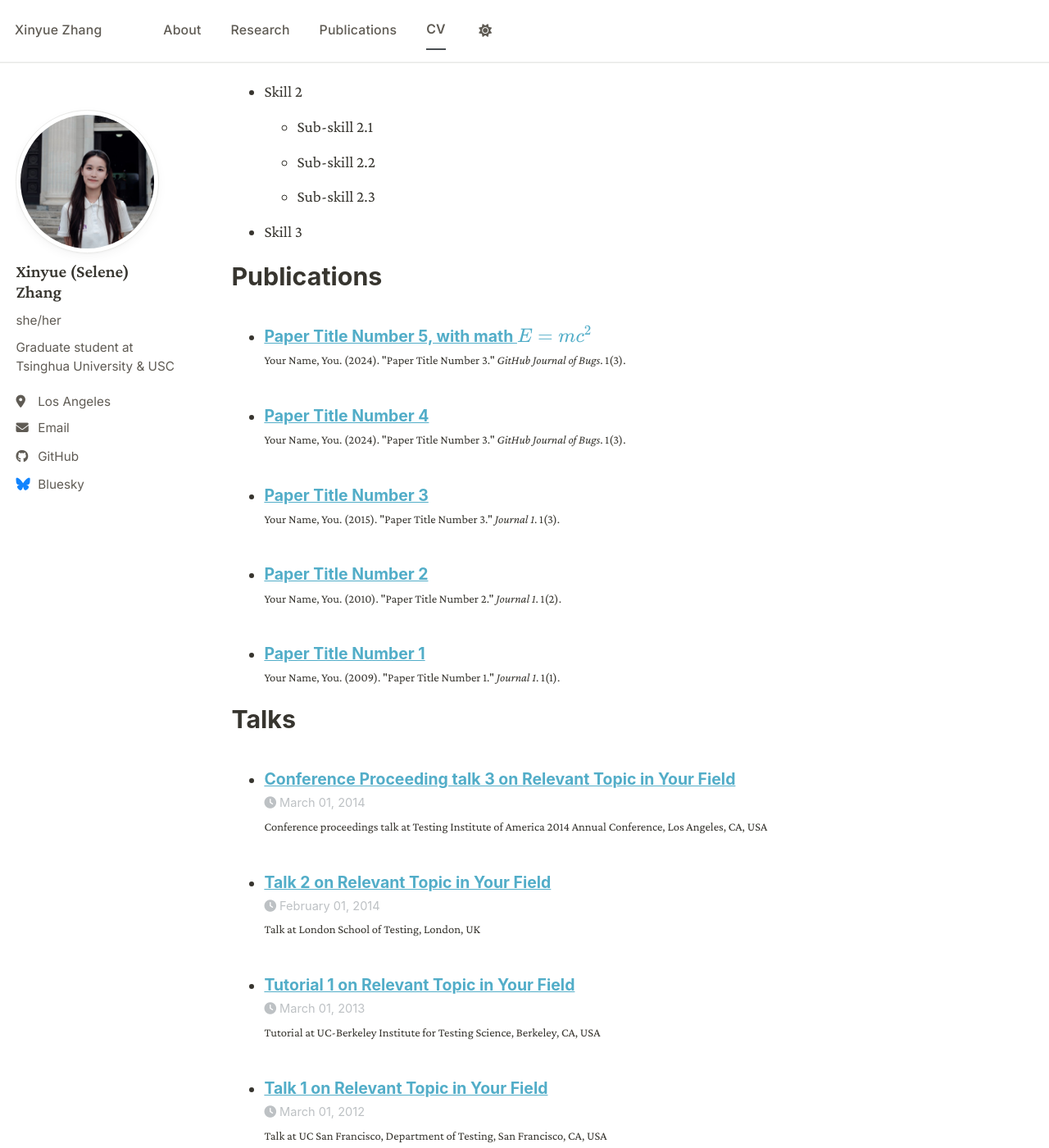
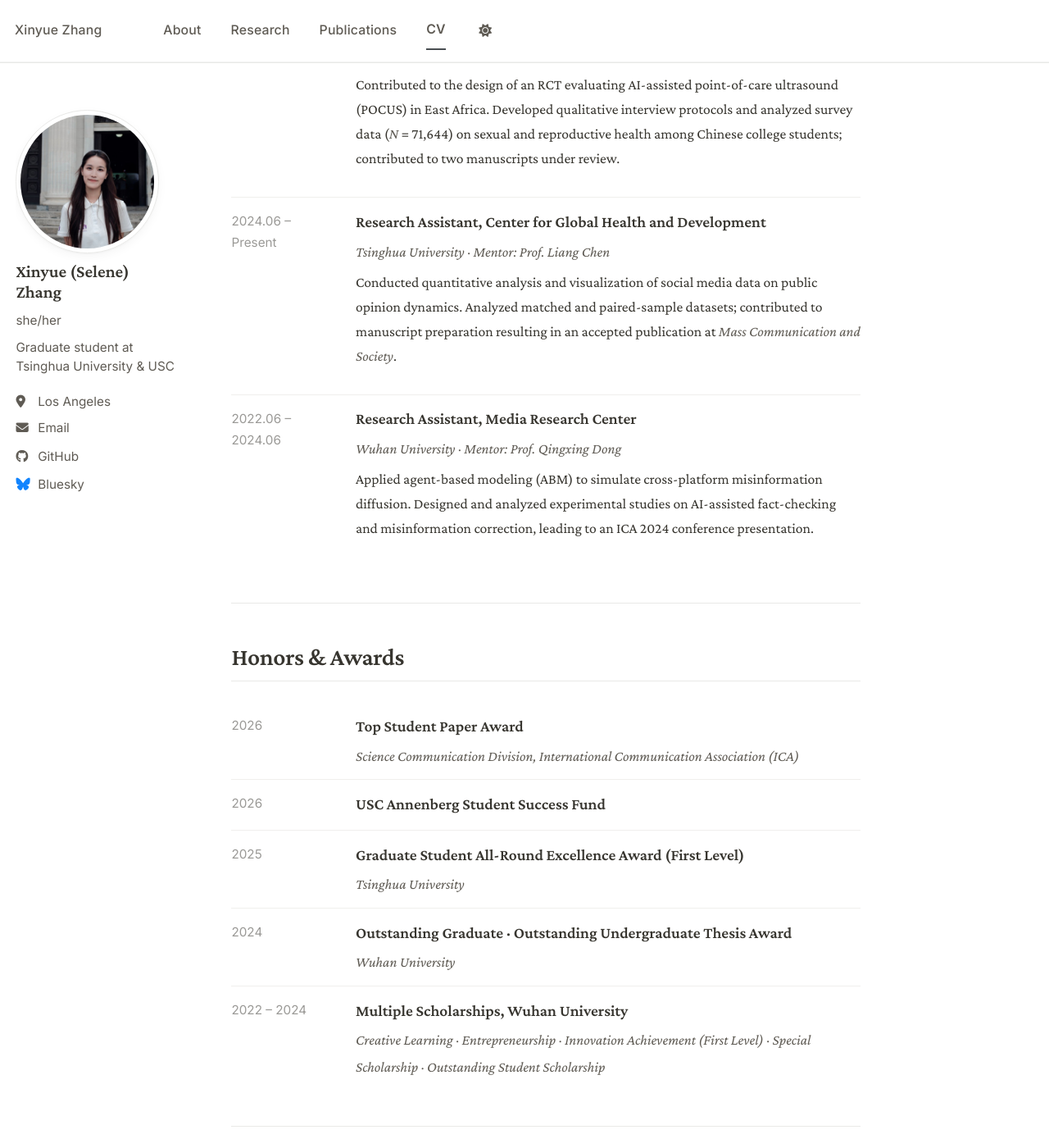
Before and after one commit to xinyuecheung/xinyuecheung.github.io, a Jekyll site: the page built from _pages/cv.md, in a window 1280 px wide and 1400 px high, scrolled down 972 px. Shown: the whole window at 82% size. Built offline with Jekyll 4.4.1, drawn with Linux system fonts in a browser that asks for light colours; a script bundle is joined from its source files by our own code; library files that are not in the unit come from our copies; some of the changed text lies outside the part shown.

Commit message:
Update cv.md

```diff
--- a/_pages/cv.md
+++ b/_pages/cv.md
@@ -1,64 +1,157 @@
 ---
-layout: archive
-title: "CV"
+layout: single
+title: "Curriculum Vitae"
 permalink: /cv/
 author_profile: true
-redirect_from:
-  - /resume
 ---
 
-{% include base_path %}
+<a href="{{ '/files/Academic_CV.pdf' | relative_url }}" class="cv-download" target="_blank">
+  ↓ Download PDF version
+</a>
 
-Education
-======
-* Ph.D in Version Control Theory, GitHub University, 2018 (expected)
-* M.S. in Jekyll, GitHub University, 2014
-* B.S. in GitHub, GitHub University, 2012
+<p style="color: var(--ink-faint); font-size: 0.9rem; margin-top: 0.6rem;">Last updated April 2026</p>
 
-Work experience
-======
-* Spring 2024: Academic Pages Collaborator
-  * GitHub University
-  * Duties includes: Updates and improvements to template
-  * Supervisor: The Users
+---
 
-* Fall 2015: Research Assistant
-  * GitHub University
-  * Duties included: Merging pull requests
-  * Supervisor: Professor Hub
+## Education
 
-* Summer 2015: Research Assistant
-  * GitHub University
-  * Duties included: Tagging issues
-  * Supervisor: Professor Git
+<div class="cv-section" markdown="0">
 
-Skills
-======
-* Skill 1
-* Skill 2
-  * Sub-skill 2.1
-  * Sub-skill 2.2
-  * Sub-skill 2.3
-* Skill 3
+<div class="cv-entry">
+  <div class="cv-date">2025 – 2026<br>(expected)</div>
+  <div class="cv-content">
+    <span class="cv-title">M.S. in Data Science</span>
+    <span class="cv-sub">University of Southern California, Los Angeles, CA</span><br>
+    <span style="color: var(--ink-faint); font-size: 0.92rem;">GPA: 4.00 / 4.00</span>
+  </div>
+</div>
 
-Publications
-======
-  <ul>{% for post in site.publications reversed %}
-    {% include archive-single-cv.html %}
-  {% endfor %}</ul>
+<div class="cv-entry">
+  <div class="cv-date">2024 – 2027<br>(expected)</div>
+  <div class="cv-content">
+    <span class="cv-title">M.A. in Communication Data Science</span>
+    <span class="cv-sub">Tsinghua University, Beijing, China — Dual Degree Program with USC</span><br>
+    <span style="color: var(--ink-faint); font-size: 0.92rem;">GPA: 4.00 / 4.00 · Ranked 1 / 114</span>
+  </div>
+</div>
 
-Talks
-======
-  <ul>{% for post in site.talks reversed %}
-    {% include archive-single-talk-cv.html  %}
-  {% endfor %}</ul>
+<div class="cv-entry">
+  <div class="cv-date">2020 – 2024</div>
+  <div class="cv-content">
+    <span class="cv-title">B.A. in Communication</span>
+    <span class="cv-sub">Wuhan University, Wuhan, China</span>
+  </div>
+</div>
 
-Teaching
-======
-  <ul>{% for post in site.teaching reversed %}
-    {% include archive-single-cv.html %}
-  {% endfor %}</ul>
+</div>
 
-Service and leadership
-======
-* Currently signed in to 43 different slack teams
+---
+
+## Research Experience
+
+<div class="cv-section" markdown="0">
+
+<div class="cv-entry">
+  <div class="cv-date">2025.06 – 2025.12</div>
+  <div class="cv-content">
+    <span class="cv-title">Research Assistant, Vanke School of Public Health</span>
+    <span class="cv-sub">Tsinghua University · Mentor: Prof. Kun Tang</span>
+    <p style="margin-top: 0.4rem; font-size: 0.98rem;">Contributed to the design of an RCT evaluating AI-assisted point-of-care ultrasound (POCUS) in East Africa. Developed qualitative interview protocols and analyzed survey data (<em>N</em> = 71,644) on sexual and reproductive health among Chinese college students; contributed to two manuscripts under review.</p>
+  </div>
+</div>
+
+<div class="cv-entry">
+  <div class="cv-date">2024.06 – Present</div>
+  <div class="cv-content">
+    <span class="cv-title">Research Assistant, Center for Global Health and Development</span>
+    <span class="cv-sub">Tsinghua University · Mentor: Prof. Liang Chen</span>
+    <p style="margin-top: 0.4rem; font-size: 0.98rem;">Conducted quantitative analysis and visualization of social media data on public opinion dynamics. Analyzed matched and paired-sample datasets; contributed to manuscript preparation resulting in an accepted publication at <em>Mass Communication and Society</em>.</p>
+  </div>
+</div>
+
+<div class="cv-entry">
+  <div class="cv-date">2022.06 – 2024.06</div>
+  <div class="cv-content">
+    <span class="cv-title">Research Assistant, Media Research Center</span>
+    <span class="cv-sub">Wuhan University · Mentor: Prof. Qingxing Dong</span>
+    <p style="margin-top: 0.4rem; font-size: 0.98rem;">Applied agent-based modeling (ABM) to simulate cross-platform misinformation diffusion. Designed and analyzed experimental studies on AI-assisted fact-checking and misinformation correction, leading to an ICA 2024 conference presentation.</p>
+  </div>
+</div>
+
+</div>
+
+---
+
+## Honors & Awards
+
+<div class="cv-section" markdown="0">
+
+<div class="cv-entry">
+  <div class="cv-date">2026</div>
+  <div class="cv-content">
+    <span class="cv-title">Top Student Paper Award</span>
+    <span class="cv-sub">Science Communication Division, International Communication Association (ICA)</span>
+  </div>
+</div>
+
+<div class="cv-entry">
+  <div class="cv-date">2026</div>
+  <div class="cv-content">
+    <span class="cv-title">USC Annenberg Student Success Fund</span>
+  </div>
+</div>
+
+<div class="cv-entry">
+  <div class="cv-date">2025</div>
+  <div class="cv-content">
+    <span class="cv-title">Graduate Student All-Round Excellence Award (First Level)</span>
+    <span class="cv-sub">Tsinghua University</span>
+  </div>
+</div>
+
+<div class="cv-entry">
+  <div class="cv-date">2024</div>
+  <div class="cv-content">
+    <span class="cv-title">Outstanding Graduate · Outstanding Undergraduate Thesis Award</span>
+    <span class="cv-sub">Wuhan University</span>
+  </div>
+</div>
+
+<div class="cv-entry">
+  <div class="cv-date">2022 – 2024</div>
+  <div class="cv-content">
+    <span class="cv-title">Multiple Scholarships, Wuhan University</span>
+    <span class="cv-sub">Creative Learning · Entrepreneurship · Innovation Achievement (First Level) · Special Scholarship · Outstanding Student Scholarship</span>
+  </div>
+</div>
+
+</div>
+
+---
+
+## Technical Skills
+
+<div class="cv-section" markdown="0">
+
+<div class="cv-entry">
+  <div class="cv-date">Computational</div>
+  <div class="cv-content">
+    Text mining, sentiment analysis, topic modeling (LDA), network analysis · LLM APIs, prompt engineering, retrieval-augmented generation (RAG), machine learning for classification and prediction
+  </div>
+</div>
+
+<div class="cv-entry">
+  <div class="cv-date">Empirical</div>
+  <div class="cv-content">
+    Experimental and survey design · quantitative statistical analysis · qualitative interviews, focus groups, and thematic coding
+  </div>
+</div>
+
+<div class="cv-entry">
+  <div class="cv-date">Tools</div>
+  <div class="cv-content">
+    R · Python · Stata · SPSS · Mplus · NetLogo · LaTeX · Git · Tableau · n8n
+  </div>
+</div>
+
+</div>
```
